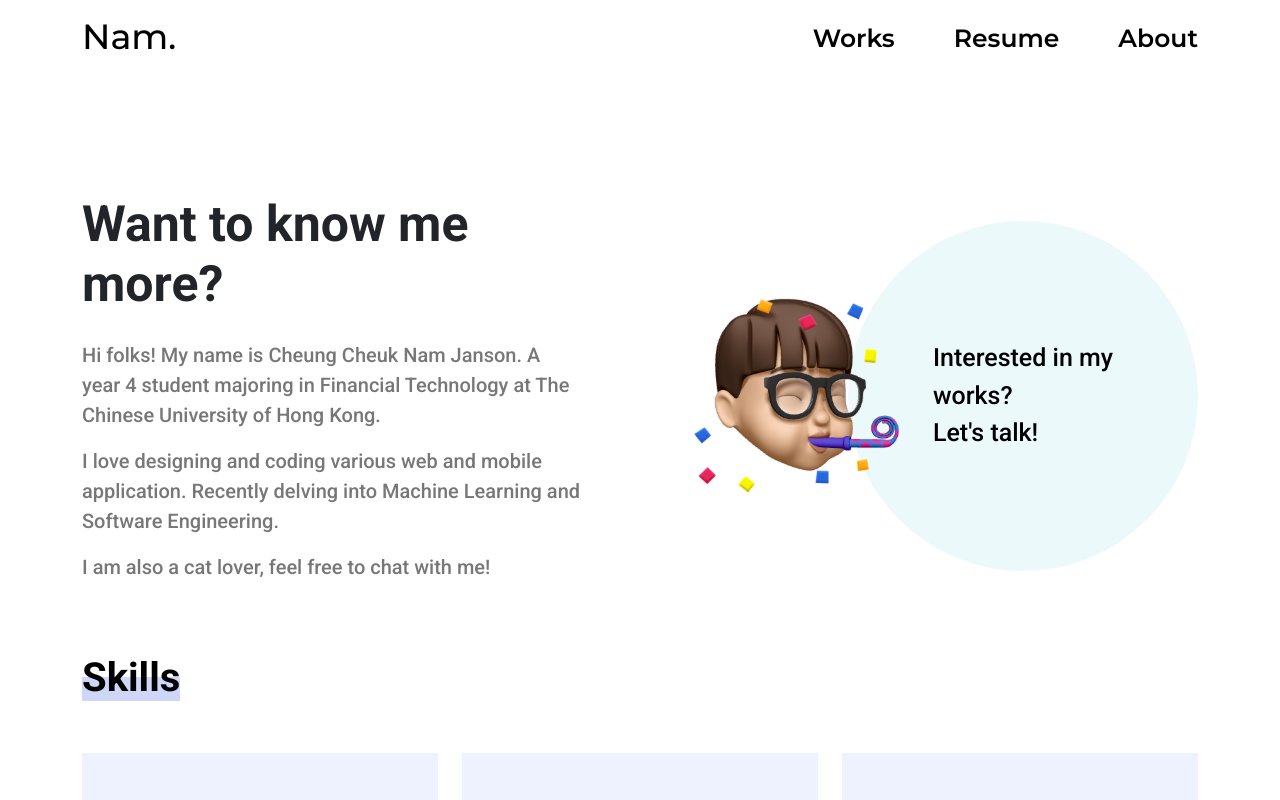
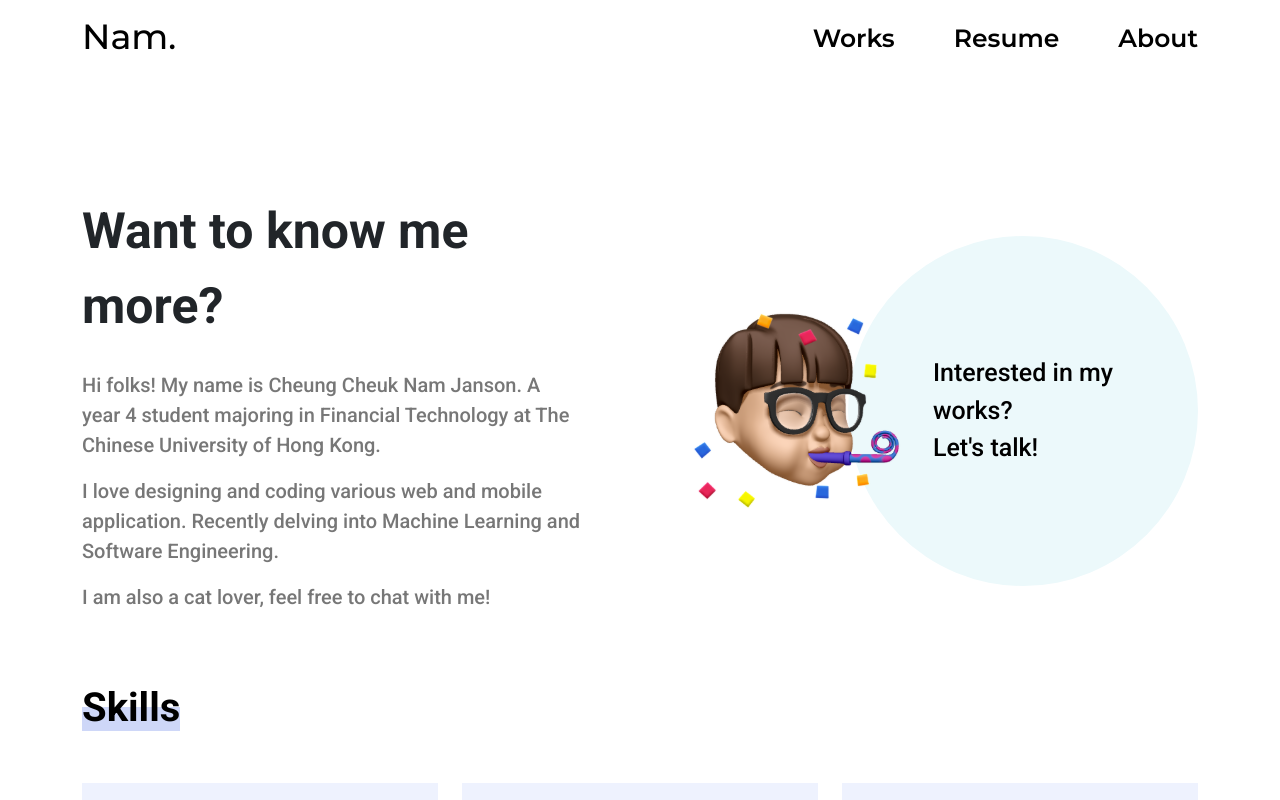
Before and after one commit to janson0004/NewPortfolio, a React (Create React App) app: page /about in a window 1280 px wide. Shown: the top 800 px of the page. Built offline with nearby package versions, Linux system fonts and the light colour scheme.

Commit message:
fix: form

```diff
--- a/src/views/About.jsx
+++ b/src/views/About.jsx
@@ -97,7 +97,7 @@ const About = () => {
         </BarWrapper>
 
         {/* Mail part */}
-        <FormTitle>Mail</FormTitle>
+        <FormTitle htmlFor="email">Mail</FormTitle>
         <BarWrapper>
           <IconAndTagWrapper>
             <CustomIcon>
@@ -163,7 +163,7 @@ const BlockDiv = styled.div`
   }
 `;
 
-const Title = styled.h1`
+const Title = styled.label`
   font-size: 50px;
   font-weight: 500;
   margin-bottom: 26px;
```
